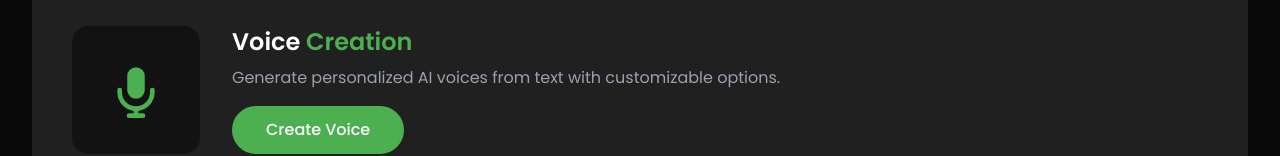
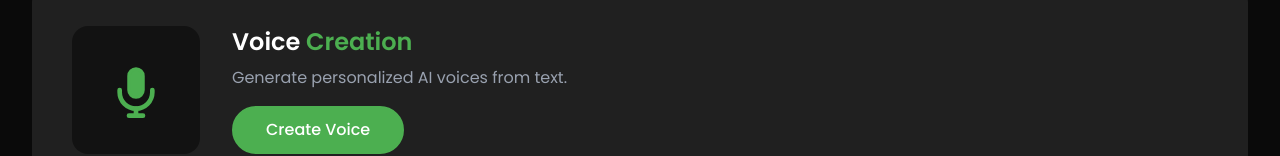
Before and after one commit to Njihia413/sonic_ai, a Next.js app in the folder frontend/: page /home in a window 1280 px wide. Shown: the part 511-667 px from the top of the page. Built offline with nearby package versions, Linux system fonts and the light colour scheme; no server answers.

Commit message:
Update HomePage: simplify description of AI voice generation

```diff
--- a/frontend/app/home/page.tsx
+++ b/frontend/app/home/page.tsx
@@ -141,7 +141,7 @@ export default function HomePage() {
                   <span style={{ color: colors.emeraldGreen }}>Creation</span>
                 </h3>
                 <p className="text-sm sm:text-base text-gray-600 dark:text-gray-400 mb-4 max-w-xl">
-                  Generate personalized AI voices from text with customizable options.
+                  Generate personalized AI voices from text.
                 </p>
                 <button
                   onClick={() => setShowCreateModal(true)}
```
